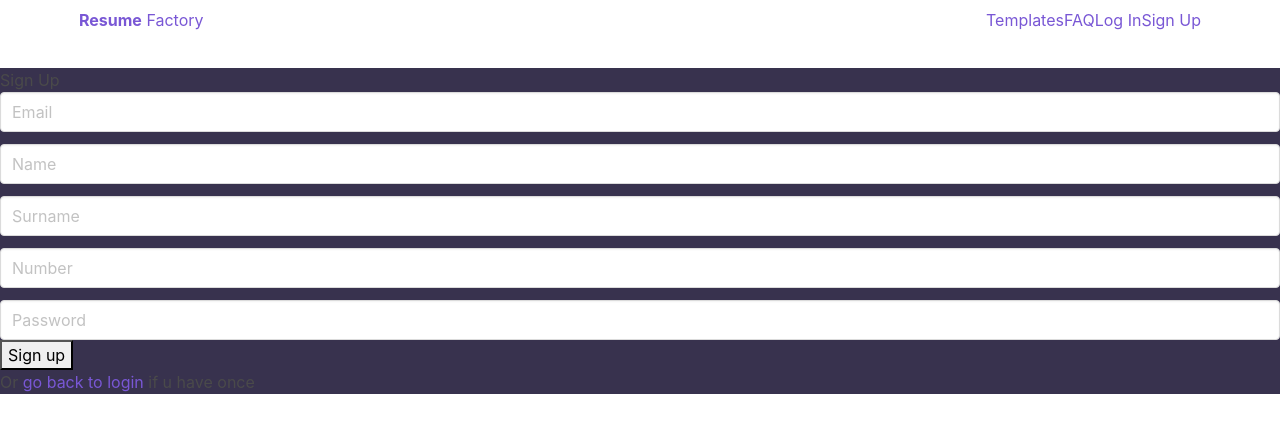
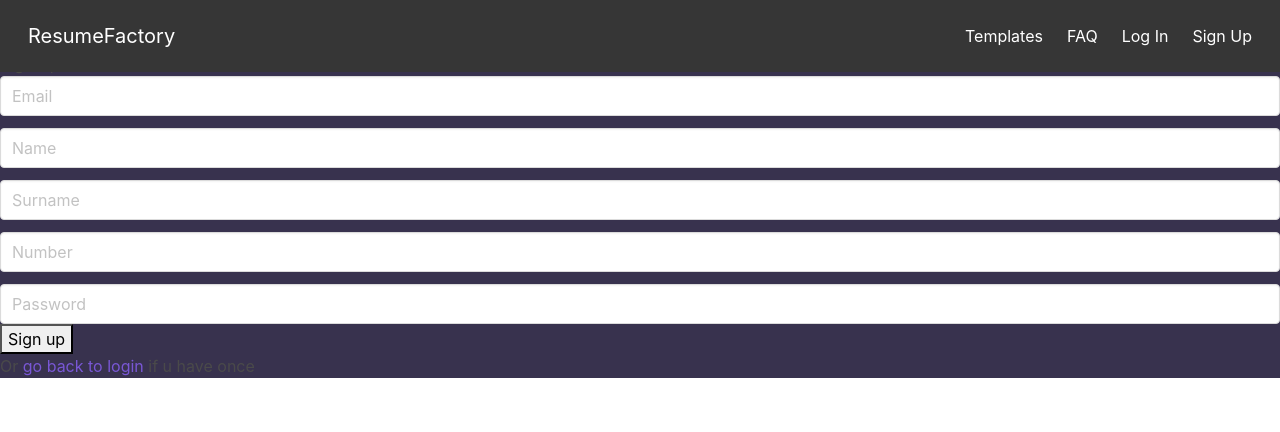
Before and after one commit to Stoned-Spyro/ResumeFactory, a Vue app: page /sign-up in a window 1280 px wide. Shown: the top 432 px of the page. Built offline with nearby package versions, Linux system fonts and the light colour scheme; no server answers.

Commit message:
Update navbar.vue

```diff
--- a/src/views/navbar.vue
+++ b/src/views/navbar.vue
@@ -1,28 +1,26 @@
 <template>
-  <div>
-     <nav class ="navbar navbar-expand-lg navabr-dark my-bg-navbar fixed-top">
-         <div class="container">
-            <router-link to='/'>
-                 <strong>Resume</strong>
-                 Factory
-            </router-link>
-             <ul class="navbar-nav ml-auto">
-                 <li class="nav-item">
-                     <router-link to='/templates'>Templates</router-link>
-                 </li>
-                 <li class="nav-item">
-                     <router-link to='/faq'>FAQ</router-link>
-                 </li>
-                 <li class="nav-item">
-                    <router-link to='/login'>Log In</router-link>
-                 </li>
-                 <li class="nav-item">
-                     <router-link to='/sign-up'>Sign Up</router-link>
-                 </li>
-             </ul>
-         </div>
-     </nav>
-   </div>
+    <b-navbar type="is-dark" :fixed-top="true">
+        <template slot="brand">
+            <b-navbar-item tag="router-link" :to="{ path: '/' }">
+                ResumeFactory
+            </b-navbar-item>
+        </template>
+
+        <template slot="end">
+            <b-navbar-item tag="router-link" :to="{ path: '/templates' }">
+                Templates
+            </b-navbar-item>
+            <b-navbar-item tag="router-link" :to="{ path: '/faq' }">
+                FAQ
+            </b-navbar-item>
+            <b-navbar-item tag="router-link" :to="{ path: '/login' }">
+                Log In
+            </b-navbar-item>
+            <b-navbar-item tag="router-link" :to="{ path: '/sign-up' }">
+                Sign Up
+            </b-navbar-item>
+        </template>
+    </b-navbar>
 </template>
 <script>
 
@@ -35,5 +33,4 @@ export default {
     .my-bg-navbar {
 		background-color: rgba(24, 22, 22, 0.66);
     }
-
 </style>
```
